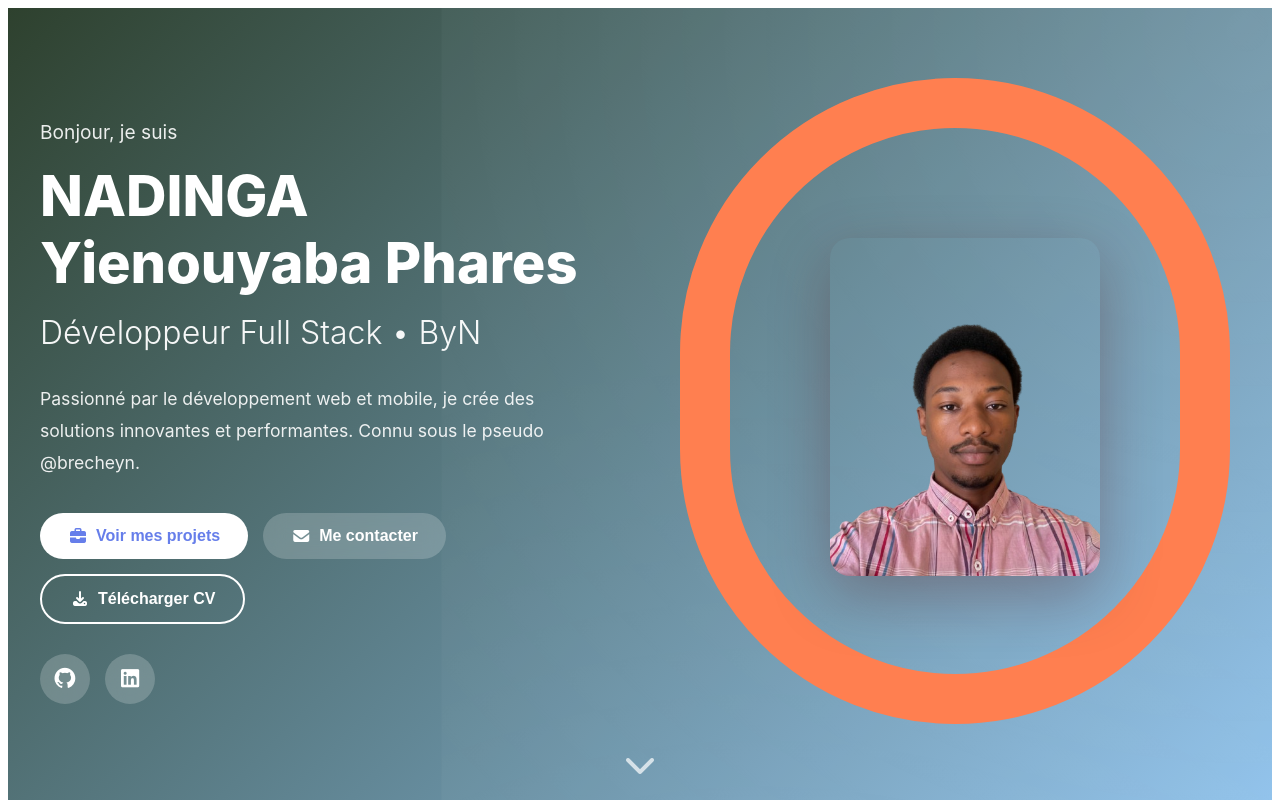
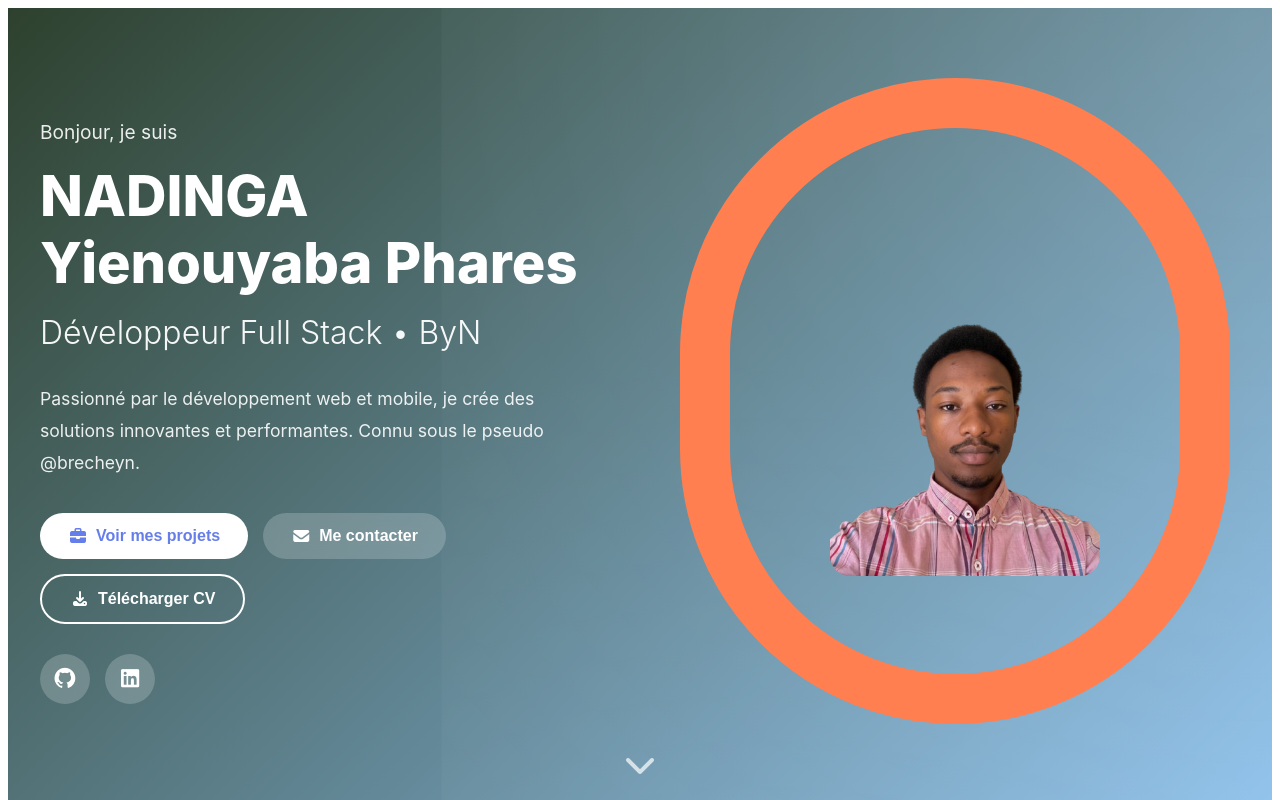
Before and after one commit to brecheyn/portfolio, an Angular app: page / in a window 1280 px wide. Shown: the top 800 px of the page. Built offline with nearby package versions, Linux system fonts and the light colour scheme.

Commit message:
Update hero.component.css

```diff
--- a/src/app/components/hero/hero.component.css
+++ b/src/app/components/hero/hero.component.css
@@ -188,7 +188,6 @@
   width: 100%;
   height: auto;
   border-radius: 20px;
-  box-shadow: 0 20px 60px rgba(83, 12, 12, 0.3);
   position: relative;
   z-index: 2;
   margin-left: 10px;
```
